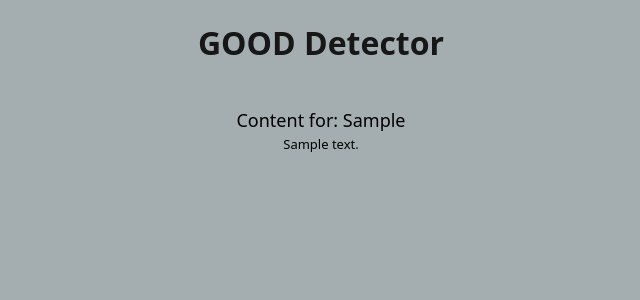
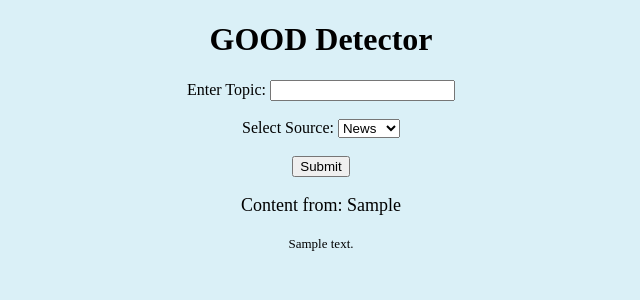
Before and after one commit to williamcoryell/GOOD, a Flask app: template templates/index.html in a window 1280 px wide. Shown: the top 300 px of the page, without its empty margins (319-959 px from the left). Run offline with Flask 3, Linux system fonts and the light colour scheme; the template is opened without the code that fills it: most values are stand-ins (such as "Sample title", 1, 10 or a date in 2020).

Commit message:
Update index.html

```diff
--- a/templates/index.html
+++ b/templates/index.html
@@ -5,27 +5,33 @@
     <meta name="viewport" content="width=device-width, initial-scale=1.0">
     <title>GOOD Detector</title>
     <style>
-        * {
-            box-sizing: border-box;
+        body {
+            font-family: 'Times New Roman', Times, serif;
+            text-align: center;
+            background-color: rgba(41, 170, 209, 0.168);
         }
-
-        body {
-            background-color: rgba(70, 90, 96, 0.489);
-            font-family: system-ui, -apple-system, BlinkMacSystemFont, 'Segoe UI', Roboto, Oxygen, Ubuntu, Cantarell, 'Open Sans', 'Helvetica Neue', sans-serif;
-            margin: 0;
-            padding: 0;
+        .loading {
+            font-family: 'Times New Roman', Times, serif;
+            font-size: 18px;
+            color: red;
+            display: none;
         }
-
-        .titleDiv {
-            text-align: center;
-            font-weight: bold;
+        .border {
+            font-family: 'Times New Roman', Times, serif;
+            display: none;
             margin: auto;
-            max-width: 500px;
-            color: rgb(23, 23, 23);
+            padding: 10px;
+            border: 2px solid black;
+            background-color: lightgray;
+            transition: opacity 0.5s;
         }
-
+        .button-container {
+            margin-top: 20px;
+            display: none; /* Initially hidden */
+        }
         .normalText {
             margin: auto;
+            font-family: 'Times New Roman', Times, serif;
             font-size: large;
             color: black;
             text-align: center;
@@ -33,107 +39,47 @@
 
         .smallText {
             font-size: small;
+            font-family: 'Times New Roman', Times, serif;
             text-align: center;
             color: black;
-        }
-
-        .center {
-            text-align: center;
-        }
-
-        .border {
-            margin: auto;
-            text-align: center;
-            width: 100%;
-            border: 3px solid #000;
-            padding: 10px;
-        }
-
-        .box {
-            display: flex;
-            width: 100%;
-            padding: 50px;
-            float: left;
-        }
-
-        input[type=submit] {
-            background-color: rgb(213, 215, 227);
-            border: none;
-            color: black;
-            padding: 8px 16px;
-            cursor: pointer;
-        }
-
-        input[type=submit]:hover {
-            background-color: rgb(153, 153, 153);
         }
     </style>
 </head>
 <body>
-    <div class="titleDiv">
-        <h1>GOOD Detector</h1>
+    <h1>GOOD Detector</h1>
+
+    <form id="searchForm">
+        <label>Enter Topic:</label>
+        <input type="text" id="topic" name="topic" required>
+        <br><br>
+        <label>Select Source:</label>
+        <select id="source" name="source">
+            <option value="news">News</option>
+            <option value="twitter">Twitter</option>
+        </select>
+        <br><br>
+        <input type="submit" value="Submit">
+    </form>
+
+    <p class="loading">Fetching articles... Please wait.</p>
+
+    <div class="button-container" id="buttonContainer">
+        <form action="/graph" method="POST">
+            <input type="submit" value="Show Graph">
+        </form>
+    <br>
+        <form action="/sent" method="POST">
+            <input type="submit" value="Show Opinion">
+        </form>
     </div>
 
-    {% if og %}
-    <div class="center">
-        <form method="POST">
-            <label for="topic" class="normalText">Enter Topic:</label><br>
-            <input type="text" id="topic" name="topic" required><br><br>
+    <br>
+    <div id="results"></div>
 
-            <label for="source" class="normalText">Select Source:</label><br>
-            <select id="source" name="source" required>
-                <option value="news">News</option>
-                <option value="twitter">Twitter</option>
-            </select><br><br>
+    <!-- Graph and Sentiment Analysis Buttons (Initially Hidden) -->
 
-            <input type="submit" value="Submit">
-        </form>
-    </div>
-    {% endif %}
-
-    {% if go %}
-    <div class="center">
-        <br>
-        <span class="normalText">Topic: {{ topic }}</span><br><br>
-
-        <form action="/sent" method="POST">
-            <input type="submit" value="See the general online opinion">
-        </form><br>
-
-        <form action="/graph" method="POST">
-            <input type="submit" value="See the general online opinion graph">
-        </form><br>
-
-        <span class="normalText">URLs for articles or tweets we're using:</span>
-    </div>
-
-    {% for url in urls %}
-    <div class="center">
-        <div class="border">
-            <br>
-            <p>
-                <a href="{{url}}" style = "color:#FFFFFF">{{url}}</a>.
-            </p>
-            <form action="/urlInfo" method="POST">
-                <input type="hidden" name="topicChose" value="{{ url }}">
-                <input type="submit" value="See Content">
-            </form>
-            <br>
-        </div>
-    </div>
-    {% endfor %}
-    {% endif %}
-
-    {% if specificTopic %}
-    <div class="center">
-        <br>
-        <span class="normalText">Content for: {{ specificTopic }}</span><br>
-        <span class="smallText">{{ topicText }}</span>
-    </div>
-    {% endif %}
 
     <script>
-        // Function to generate a random hex color
         function generateRandomColor() {
             const letters = '0123456789ABCDEF';
             let color = '#';
@@ -143,10 +89,64 @@
             return color;
         }
 
-        // Apply random colors to each border
-        document.querySelectorAll('.border').forEach((border) => {
-            border.style.backgroundColor = generateRandomColor();
+        document.getElementById('searchForm').addEventListener('submit', function(event) {
+            event.preventDefault();
+
+            let topic = document.getElementById('topic').value;
+            let source = document.getElementById('source').value;
+            document.querySelector('.loading').style.display = 'block';
+
+            fetch('/get_urls', {
+                method: 'POST',
+                headers: { 'Content-Type': 'application/json' },
+                body: JSON.stringify({ topic: topic, source: source })
+            })
+            .then(response => response.json())
+            .then(data => {
+                document.querySelector('.loading').style.display = 'none';
+                let resultsDiv = document.getElementById('results');
+                resultsDiv.innerHTML = '';
+
+                if (data.urls.length === 0) {
+                    resultsDiv.innerHTML = '<p>No results found.</p>';
+                    return;
+                }
+
+                data.urls.forEach((url, index) => {
+                    setTimeout(() => {
+                        let div = document.createElement('div');
+                        div.classList.add('border');
+                        div.innerHTML = `
+                            <p><a href="${url}" target="_blank">${url}</a></p>
+                            <form action="/urlInfo" method="POST">
+                                <input type="hidden" name="topicChose" value="${url}">
+                                <input type="submit" value="See Content">
+                            </form>
+                        `;
+                        resultsDiv.appendChild(div);
+                        div.style.display = "block";
+                        div.style.opacity = "0";
+                        setTimeout(() => {
+                            div.style.opacity = "1";
+                            div.style.backgroundColor = generateRandomColor();
+                        }, 10);
+                    }, 0);
+                });
+
+                // Show the buttons after URLs load
+                setTimeout(() => {
+                    document.getElementById('buttonContainer').style.display = 'block';
+                }, 0);
+            });
         });
     </script>
+
+    {% if specificTopic %}
+    <span class="normalText">Content from: {{ specificTopic }}</span>
+    <br>
+    <br>
+    <span class="smallText">{{ topicText }}</span>
+    {% endif %}
+
 </body>
 </html>
```
